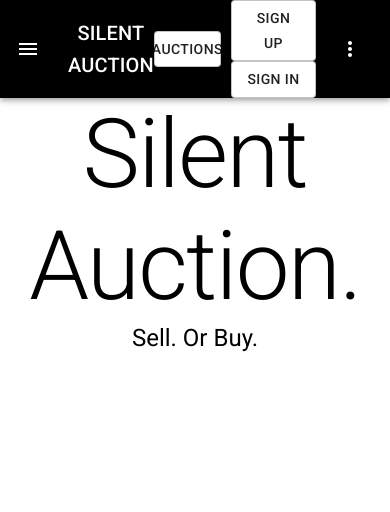
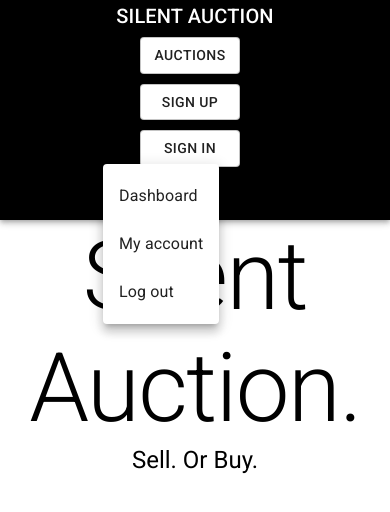
Before and after one commit to jordandoan/silent-auction, a React (Create React App) app: page / in a window 390 px wide. Both pictures are taken after a click on the button "show more". Shown: the top 512 px of the page. Built offline with nearby package versions, Linux system fonts and the light colour scheme.

Commit message:
Mobile styles for navbar

```diff
--- a/src/components/NavBar.js
+++ b/src/components/NavBar.js
@@ -3,6 +3,7 @@ import { useHistory } from 'react-router-dom';
 import { fade, makeStyles } from '@material-ui/core/styles';
 import AppBar from '@material-ui/core/AppBar';
 import Toolbar from '@material-ui/core/Toolbar';
+import Grid from '@material-ui/core/Grid';
 import IconButton from '@material-ui/core/IconButton';
 import Typography from '@material-ui/core/Typography';
 import InputBase from '@material-ui/core/InputBase';
@@ -13,12 +14,18 @@ import MenuIcon from '@material-ui/icons/Menu';
 import SearchIcon from '@material-ui/icons/Search';
 import AccountCircle from '@material-ui/icons/AccountCircle';
 import MoreIcon from '@material-ui/icons/MoreVert';
+import withWidth from '@material-ui/core/withWidth';
 
 import UserContext from '../contexts/UserContext';
 import useStyles from './NavBarStyles';
 
+import styles from './NavBar.module.scss';
 
-export default function NavBar() {
+export default withWidth()(function NavBar({ width }) {
+  const isSmallScreen = /xs|sm/.test(width);
+  const className = {
+    className: isSmallScreen ? styles['main-small'] : styles.main,
+  }
   const User = useContext(UserContext);
   const classes = useStyles();
   const [anchorEl, setAnchorEl] = useState(null);
@@ -84,32 +91,16 @@ export default function NavBar() {
       open={isMobileMenuOpen}
       onClose={handleMobileMenuClose}
     >
-      <MenuItem onClick={handleProfileMenuOpen}>
-        <IconButton
-          aria-label="account of current user"
-          aria-controls="primary-search-account-menu"
-          aria-haspopup="true"
-          color="inherit"
-        >
-          <AccountCircle />
-        </IconButton>
-        <p>Dashboard</p>
-      </MenuItem>
+      <MenuItem onClick={() => {handleMenuClose(true)}}>Dashboard</MenuItem>
+      <MenuItem onClick={() => {handleMenuClose(false)}}>My account</MenuItem>
+      <MenuItem onClick={logout}>Log out</MenuItem>
     </Menu>
   );
 
   return (
-    <div className={classes.grow}>
+    <div>
       <AppBar position="static" className={classes.app}>
-        <Toolbar>
-          <IconButton
-            edge="start"
-            className={classes.menuButton}
-            color="inherit"
-            aria-label="open drawer"
-          >
-            <MenuIcon />
-          </IconButton>
+        <Toolbar className={isSmallScreen ? styles['main-small'] : styles.main}>
           <Typography className={classes.title} variant="h6" onClick={() => {history.push('/')}}>
             SILENT AUCTION
           </Typography>
@@ -131,7 +122,7 @@ export default function NavBar() {
                 Auctions
           </Button>
           {!User.token &&
-            <div>
+            <div className={isSmallScreen ? styles['main-small'] : styles.main}>
               <Button className={classes.button} variant="outlined" onClick={() => {history.push('/signup')}}>
                 Sign Up
               </Button>
@@ -167,13 +158,14 @@ export default function NavBar() {
               onClick={handleMobileMenuOpen}
               color="inherit"
             >
-              <MoreIcon />
+              <MenuIcon />
             </IconButton>
           </div>
         </Toolbar>
+
       </AppBar>
       {renderMobileMenu}
       {renderMenu}
     </div>
   );
-}
+})
--- /dev/null
+++ b/src/components/NavBar.module.scss
@@ -0,0 +1,4 @@
+.main-small {
+  display:flex;
+  flex-direction: column;
+}
--- a/src/components/NavBarStyles.js
+++ b/src/components/NavBarStyles.js
@@ -64,7 +64,10 @@ const useStyles = makeStyles(theme => ({
     },
   },
   button: {
+    marginTop: '5px',
+    marginBottom: '5px',
     marginRight: '10px',
+    width: '100px',
     background: 'white',
     '&:hover': {
       background: 'lightgray',
```
